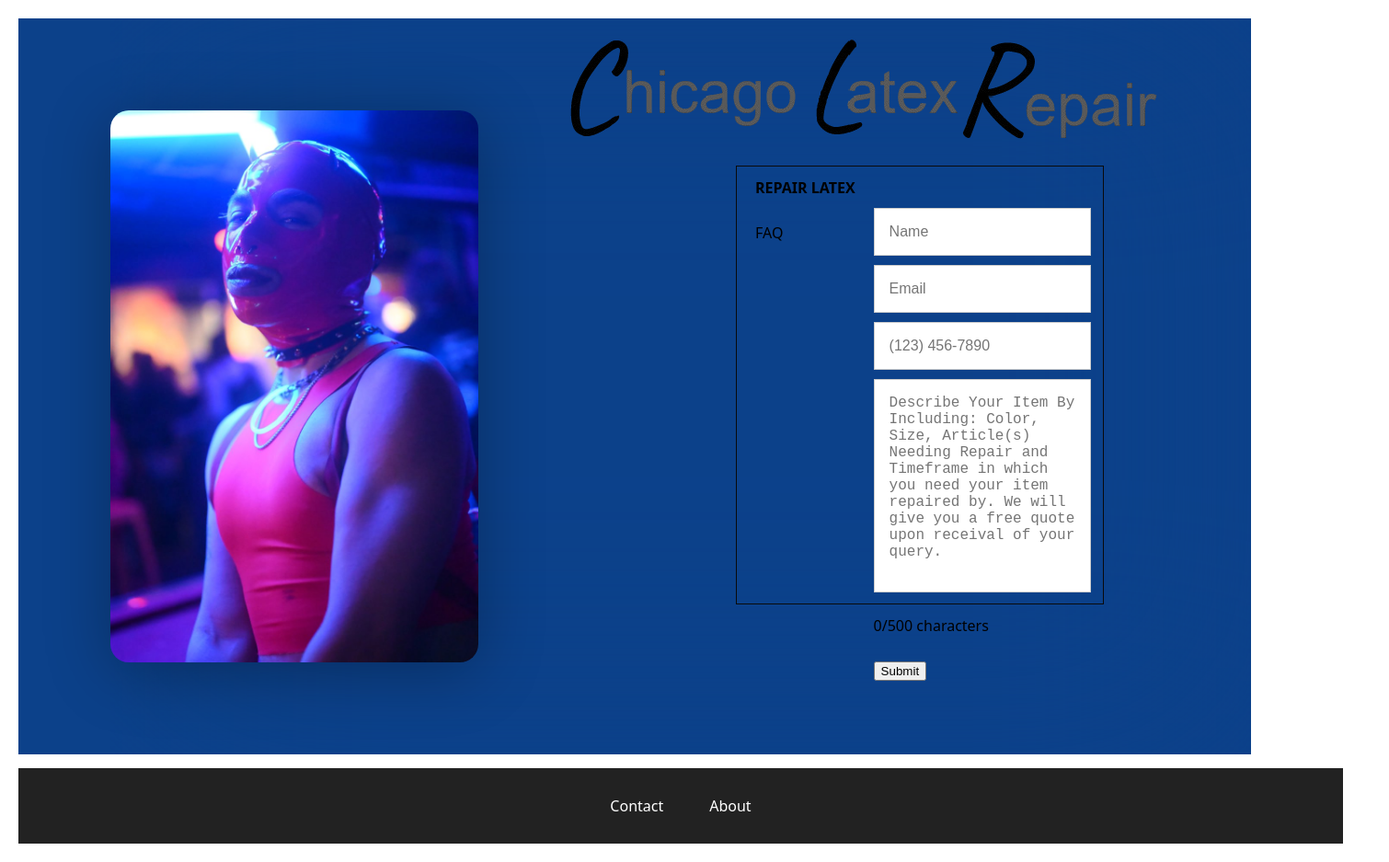
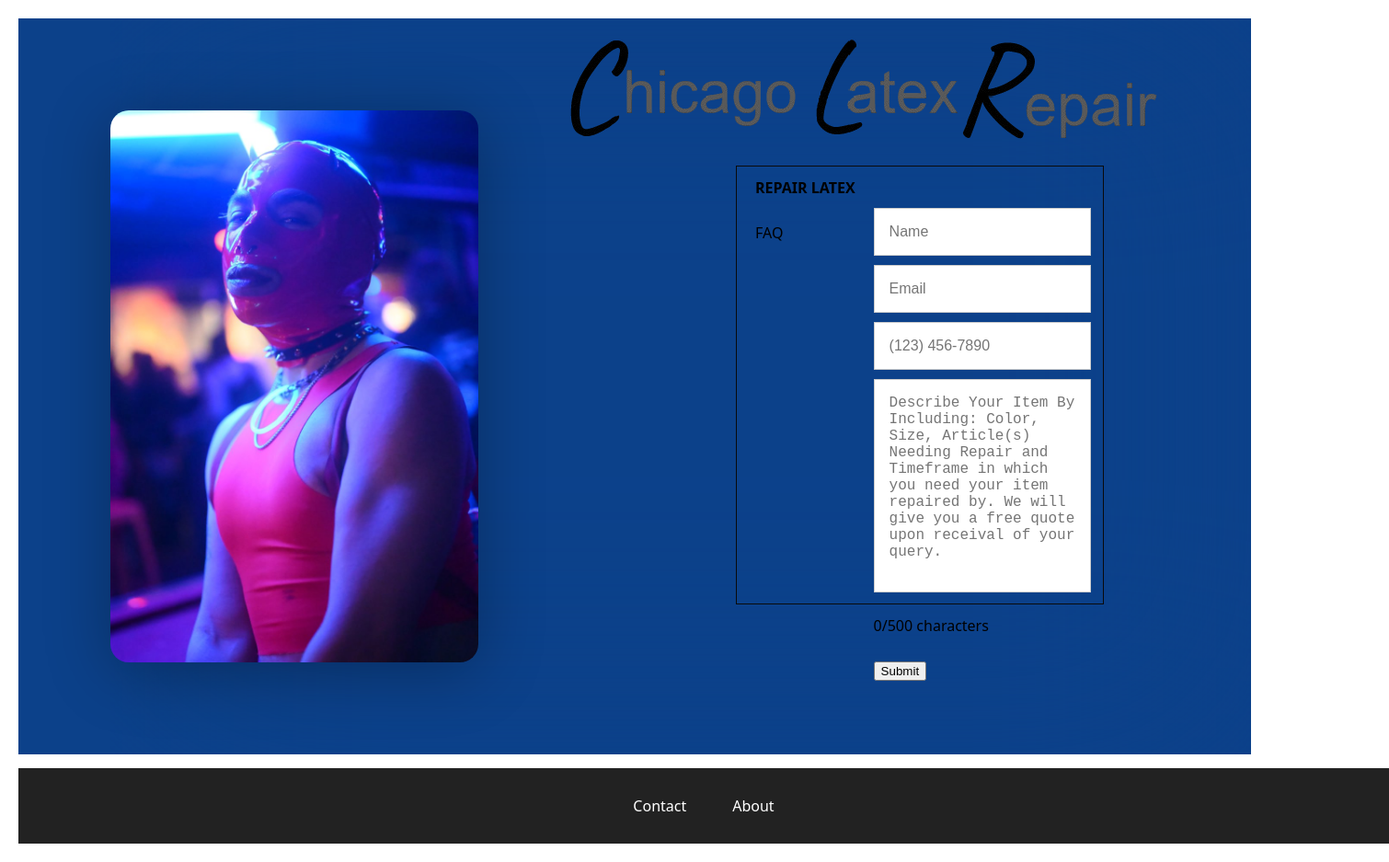
Before and after one commit to jdsciencelux/booking-system, a React (Vite) app: page / in a window 1280 px wide. Shown: the whole page at 92% size, 1510 px wide, since content can reach past the window. Built offline with nearby package versions, Linux system fonts and the light colour scheme; no server answers.

Commit message:
Update index.css

```diff
--- a/src/index.css
+++ b/src/index.css
@@ -171,7 +171,7 @@ p {
   background: #222;
 
   color: white;
-  width: 1400px;
+  width: 1450px;
 }
 
 .footer-tab {
```
